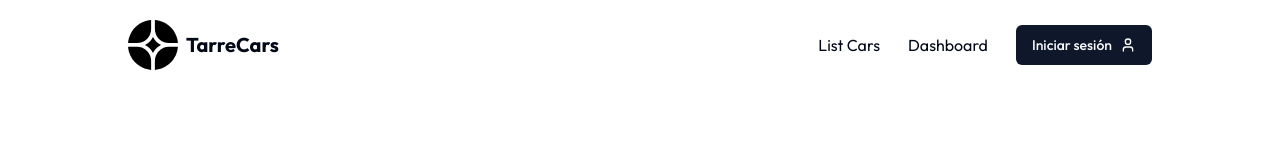
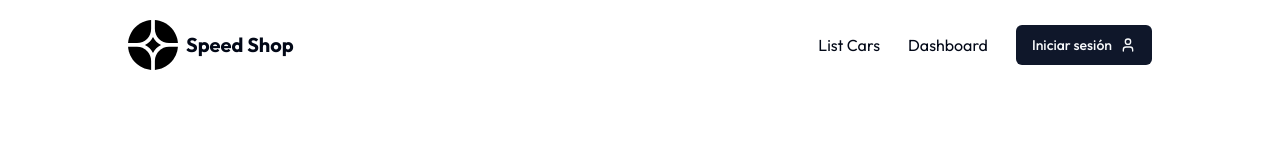
Before and after one commit to YeffersonSilva/SpeedShop, a Next.js app: page / in a window 1280 px wide. Shown: the top 160 px of the page. Built offline with nearby package versions, Linux system fonts and the light colour scheme; no server answers.

Commit message:
feat: Update branding elements
- Update logo and brand name to "Speed Shop" throughout the application.
- Improve consistency and alignment of branding elements.
- Enhance user experience with updated branding.

```diff
--- a/app/(routes)/(dashboard)/dashboard/components/LogoDashboard/LogoDashboard.tsx
+++ b/app/(routes)/(dashboard)/dashboard/components/LogoDashboard/LogoDashboard.tsx
@@ -8,7 +8,7 @@
       className="flex items-center h-20 gap-2 border-b cursor-pointer min-h-20 px-6"
     >
       <Image src="/logo.svg" alt="Logo" width={30} height={30} priority />
-      <h1 className="text-xl font-bold">TarreCars</h1>
+      <h1 className="text-xl font-bold">Speed Shop</h1>
     </Link>
   );
 }
--- a/app/(routes)/(home)/components/FirtsBlock/FirtsBlock.tsx
+++ b/app/(routes)/(home)/components/FirtsBlock/FirtsBlock.tsx
@@ -8,7 +8,7 @@
         <h1 className="text-6xl md:text-7xl lg:text-8xl xl:text-9xl font-bold">
           Premium
           <span className="block">Rental Cars </span>
-          in Spain
+          in Uruguay
         </h1>
         <p className="text-lg mt-2 lg:mt-5 lg:text-xl max-w-sm">
           Dont deny yourself pleasure of driving the best premium cars from
--- a/components/shared/Navbar/Navbar.tsx
+++ b/components/shared/Navbar/Navbar.tsx
@@ -15,7 +15,7 @@
       <div className="justify-between lg:flex">
         <Link href="/" className="flex items-center justify-center gap-x-2">
           <Image src="/logo.svg" alt="TarreCars" width={50} height={50} />
-          <span className="text-xl font-bold">TarreCars</span>
+          <span className="text-xl font-bold">Speed Shop</span>
         </Link>
 
         <div className="flex items-center justify-center gap-x-7">
```
